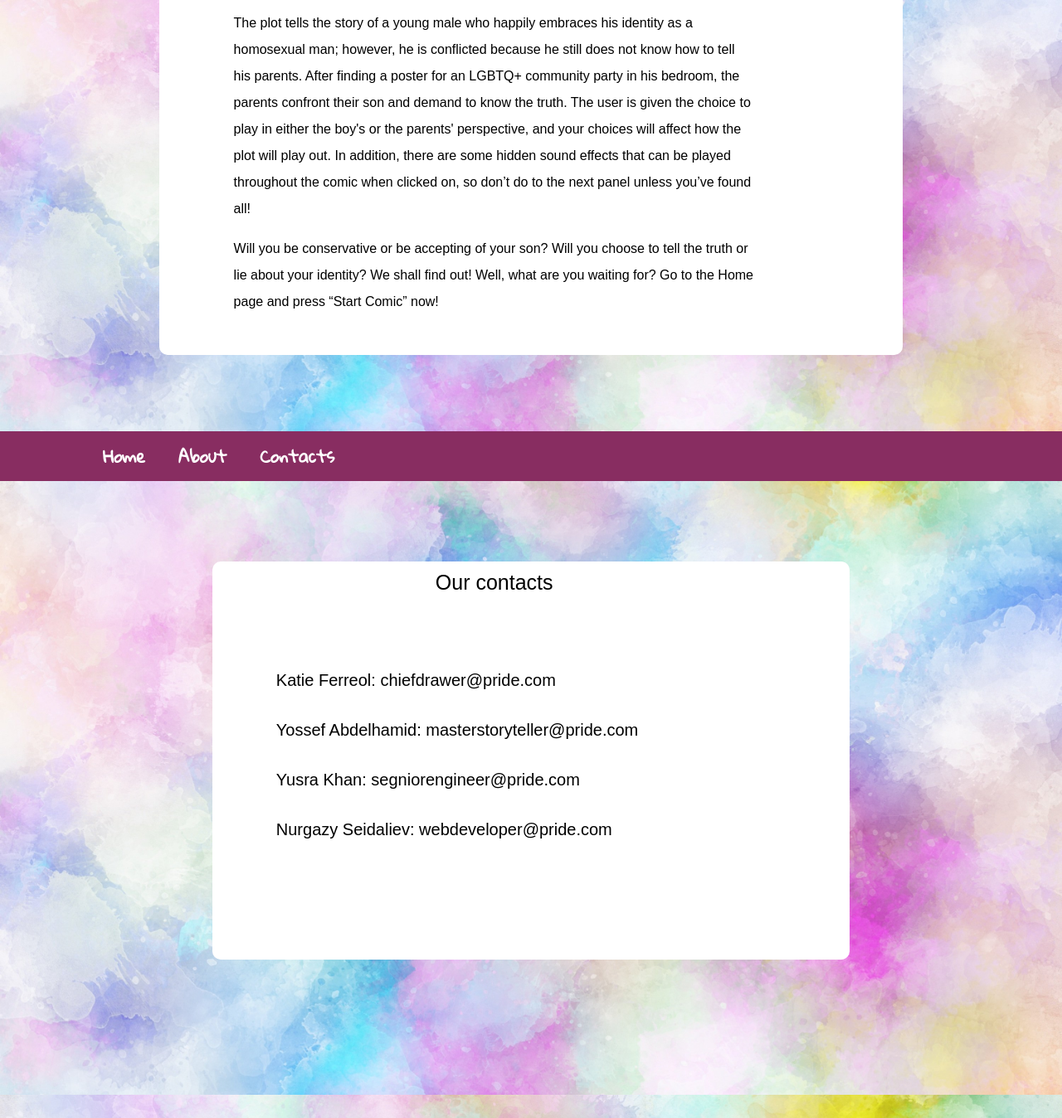
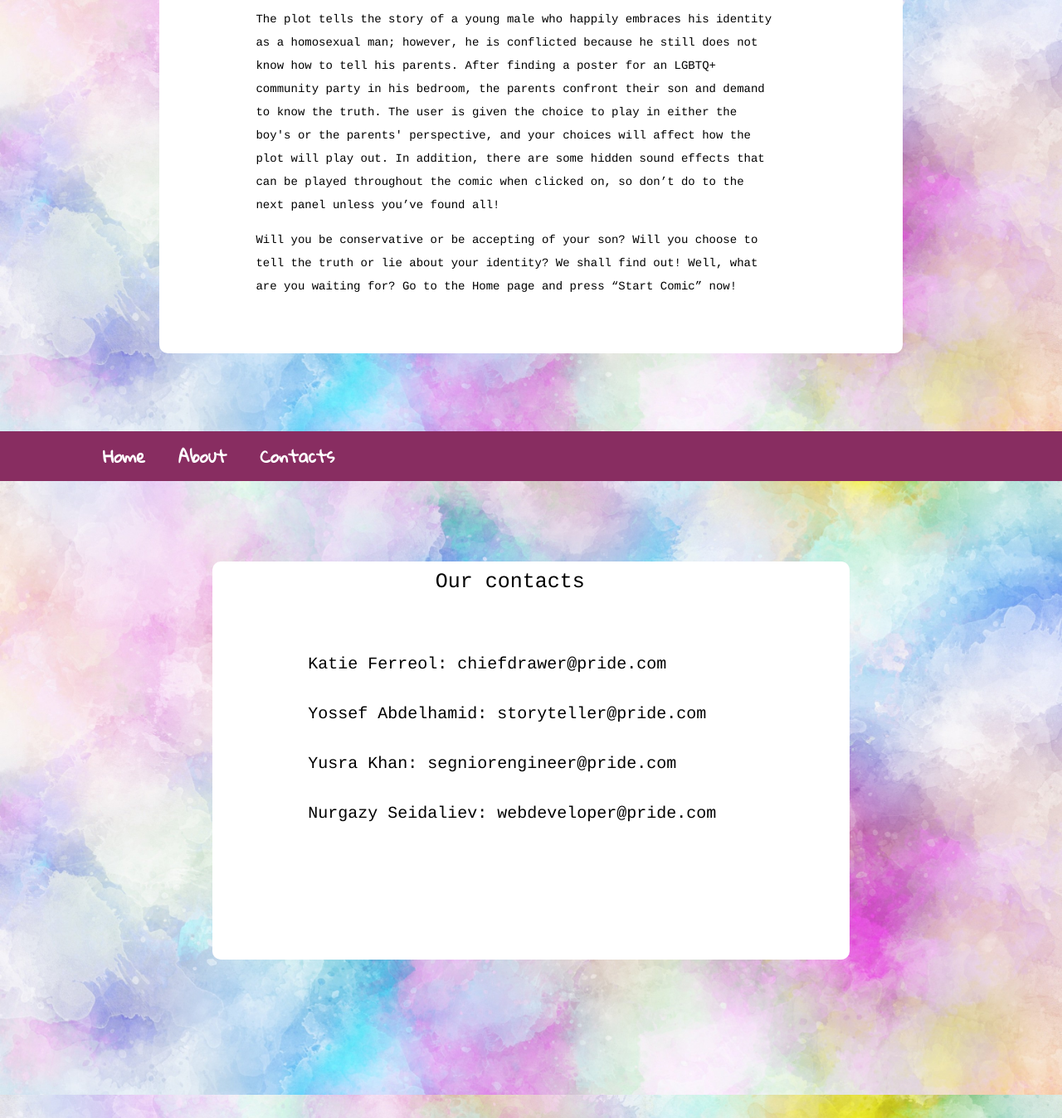
Before and after one commit to nursei7/nursei7.github.io, a plain HTML site: page comic/index.html in a window 1280 px wide. Shown: the part 1080-2428 px from the top of the page at 83% size. Drawn offline with nearby package versions, Linux system fonts and the light colour scheme.

Commit message:
font change

```diff
--- a/comic/index.html
+++ b/comic/index.html
@@ -59,10 +59,10 @@
             <div class = "contact-page-content">
                 <p class = "contact-text">Our contacts</p>
                 <div class = "authors">
-                    <p>Katie Ferreol: chiefdrawer@pride.com</p>
-                    <p>Yossef Abdelhamid: masterstoryteller@pride.com</p>
-                    <p>Yusra Khan: segniorengineer@pride.com</p>
-                    <p>Nurgazy Seidaliev: webdeveloper@pride.com</p>
+                    <p class = "email-info">Katie Ferreol: chiefdrawer@pride.com</p>
+                    <p class = "email-info">Yossef Abdelhamid: storyteller@pride.com</p>
+                    <p class = "email-info">Yusra Khan: segniorengineer@pride.com</p>
+                    <p class = "email-info">Nurgazy Seidaliev: webdeveloper@pride.com</p>
                 </div>
 
             </div>
@@ -223,7 +223,7 @@
         <!-- decision -->
         <section id = "decisionpov" class="bg">
             <div class="page-content"><object type="image/svg+xml" data="images/decision1.svg"></object></div>
-            <a class = "option-one-button button-choice text"  href = "#scene4apov" >Be conservative and and ridicule him</a>
+            <a class = "option-one-button button-choice text"  href = "#scene4apov" >Be unsupportive and ridicule him</a>
             <a class = "option-two-button button-choice text"  href = "#scene4bpov" >Accept and embrace him</a>
         </section>
 
--- a/comic/style.css
+++ b/comic/style.css
@@ -116,22 +116,28 @@ object, img{
 }
 /* about page text */
 .about-text{
+    top: 3%;
+    font-size: 14px;
     position: relative;
-    left: 10%;
-    font-family: sans-serif;
+    left: 13%;
+    font-family: Courier;
 
 }
 .contact-text{
     font-size: 25px;
     position: relative;
     left: 35%;
-    font-family: sans-serif;
+    font-family: Courier;
 }
 .authors{
-    left: 10%;
-    top: 10%;
+    font-family: Courier;
+    left: 15%;
+    top: 6%;
     position: relative;
     font-size: 20px;
+}
+.email-info{
+    font-family: Courier;
 }
 .contact-page-content{
     background-color: white;
```
Also changed, not shown: 1 other file.
